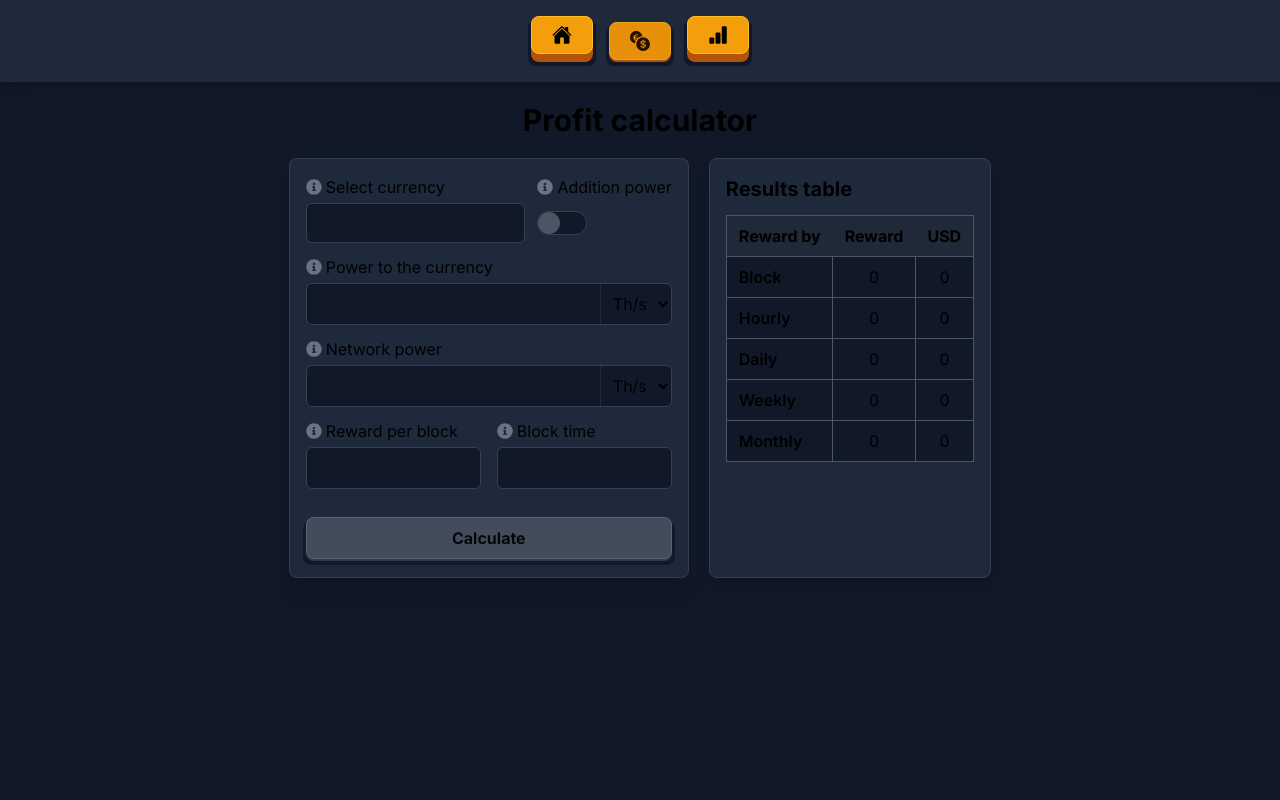
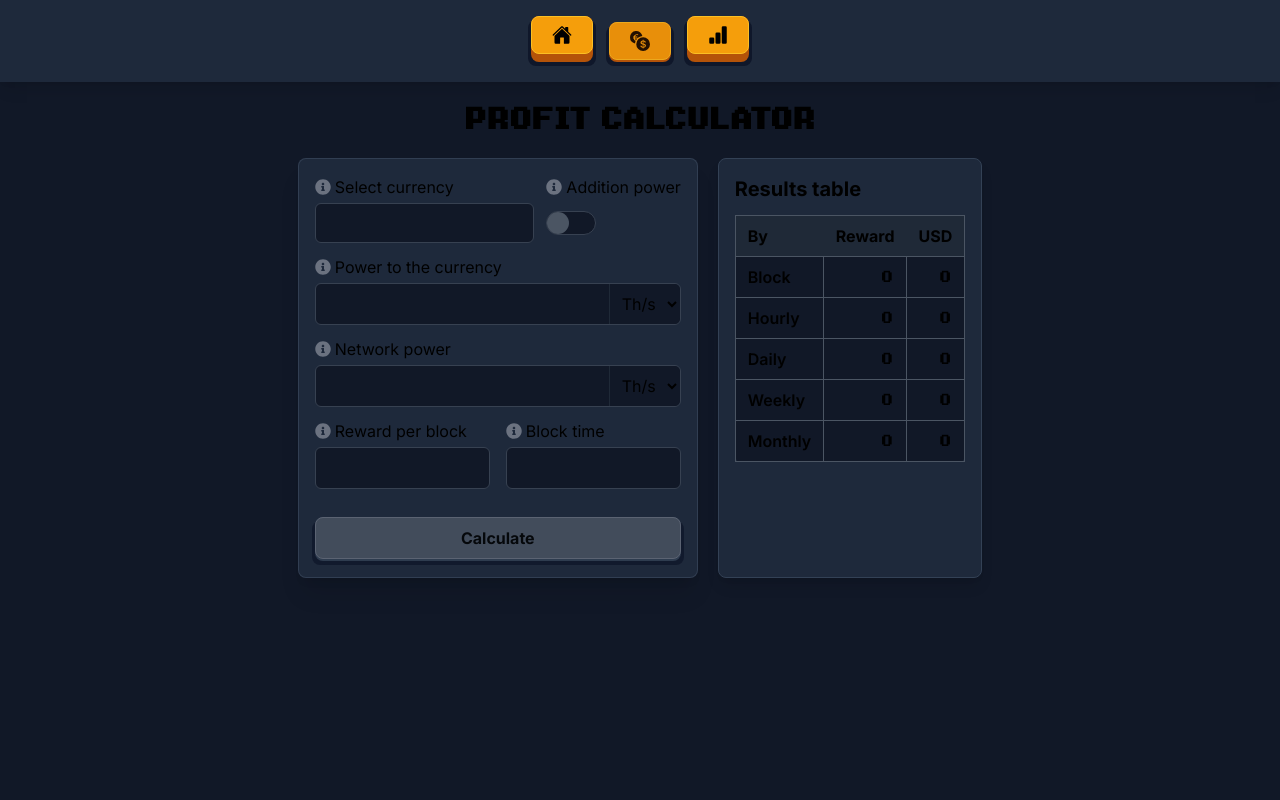
Before and after one commit to dagamdev/rollercoin-tools, a Next.js app: page /profit-calculator in a window 1280 px wide. Shown: the top 800 px of the page. Built offline with nearby package versions, Linux system fonts and the light colour scheme; no server answers.

Commit message:
add arcana font

```diff
--- a/package.json
+++ b/package.json
@@ -1,6 +1,6 @@
 {
   "name": "rollercoin-tools",
-  "version": "1.12.7",
+  "version": "1.13.7",
   "private": true,
   "scripts": {
     "dev": "next dev",
--- a/src/app/page.tsx
+++ b/src/app/page.tsx
@@ -1,7 +1,7 @@
 export default function Home () {
   return (
     <>
-      <h1 className='text-3xl font-bold mb-5'>Roller tools</h1>
+      <h1 className='arcana-text text-3xl font-bold mb-5'>Roller tools</h1>
 
       <p className='max-w-lg'>Tools for <strong>🐹 <a className='underline hover:no-underline text-blue-500' href='https://rollercoin.com/?r=lmuu1uvb' target='_blank' rel="noreferrer">RollerCoin</a></strong> like the <strong>profit</strong> calculator to decide which currency to mine, the <strong>profitability</strong> calculator to determine if a new acquisition is <strong>profitable</strong> based on its cost in <strong>RLT</strong>, and the <strong>power</strong> and <strong>bonus</strong> earnings.</p>
     </>
--- a/src/app/profit-calculator/page.tsx
+++ b/src/app/profit-calculator/page.tsx
@@ -17,7 +17,7 @@ export default function ProfitCalculatorPage () {
 
   return (
     <>
-      <h1 className='font-bold text-3xl mb-5' id='profit-calculator-title'>Profit calculator</h1>
+      <h1 className='arcana-text font-bold text-3xl mb-5' id='profit-calculator-title'>Profit calculator</h1>
       <SetTooltip targetId='profit-calculator-title' maxWidth={300}>
         With this calculator, you can calculate your earnings for each currency, displaying a <strong>profit</strong> overview table over time intervals ranging from per <strong>block</strong> to <strong>1 month</strong>.
       </SetTooltip>
--- a/src/app/profitability-calculator/page.tsx
+++ b/src/app/profitability-calculator/page.tsx
@@ -29,7 +29,7 @@ export default function ProfitabilityCalculator () {
 
   return (
     <>
-      <h1 className='font-bold text-3xl mb-5' id='profitability-calculator-title' >Profitability calculator</h1>
+      <h1 className='arcana-text font-bold text-3xl mb-5' id='profitability-calculator-title' >Profitability calculator</h1>
       <SetTooltip targetId='profitability-calculator-title' maxWidth={300}>
         With this calculator, you can calculate how much your mining power and bonus will increase with each new <strong>acquisition</strong> and determine if it&apos;s worthwhile or not based on its cost in <strong>RLT</strong>.
       </SetTooltip>
--- a/src/components/profit/table-row.tsx
+++ b/src/components/profit/table-row.tsx
@@ -26,8 +26,8 @@ export default function TableRow ({ rowData, USDValue }: {
   return (
     <tr>
       <td className='px-3 py-2 text-left font-semibold border border-gray-600'>{rowData.name}</td>
-      <td className='px-3 py-2 text-center border border-gray-600'>{parseFloat(reward.toFixed(6))}</td>
-      <td className='px-3 py-2 text-center border border-gray-600'>{USDTReward}</td>
+      <td className='arcana-text px-3 py-2 text-end border border-gray-600'>{parseFloat(reward.toFixed(6))}</td>
+      <td className='arcana-text px-3 py-2 text-end border border-gray-600'>{USDTReward}</td>
     </tr>
   )
 }
--- a/src/components/profit/table.tsx
+++ b/src/components/profit/table.tsx
@@ -53,7 +53,7 @@ export default function Table () {
       <table className='rounded-md border-collapse bg-gray-900'>
         <thead>
           <tr className='border border-gray-600 bg-gray-800'>
-            <th className='px-3 py-2 text-left'>Reward by</th>
+            <th className='px-3 py-2 text-left'>By</th>
             <th className='px-3 py-2 text-left'>Reward</th>
             <th className='px-3 py-2 text-left'>USD</th>
           </tr>
--- a/src/components/shared/custom-input.tsx
+++ b/src/components/shared/custom-input.tsx
@@ -50,7 +50,7 @@ export default function CustomInput ({ type, value, setValue, children }: {
       </p>
       {type === 'power'
         ? <section className='flex mt-1 w-full rounded-md border border-gray-700 bg-gray-900'>
-            <input className='px-3 w-full py-2 outline-none bg-transparent'
+            <input className='arcana-text px-3 w-full py-2 outline-none bg-transparent'
               onChange={handleChange}
               style={{
                 WebkitAppearance: 'none',
@@ -60,7 +60,7 @@ export default function CustomInput ({ type, value, setValue, children }: {
             />
           <UnitSelector selectValue={powerUnit} setSelectValue={setPowerUnit} />
         </section>
-        : <input className='flex w-full mt-1 px-3 py-2 outline-none rounded-md border border-gray-700 bg-gray-900'
+        : <input className='arcana-text flex w-full mt-1 px-3 py-2 outline-none rounded-md border border-gray-700 bg-gray-900'
           onChange={handleChange}
           style={{
             WebkitAppearance: 'none',
--- a/src/styles/globals.css
+++ b/src/styles/globals.css
@@ -1,6 +1,11 @@
 @tailwind base;
 @tailwind components;
 @tailwind utilities;
+
+@font-face {
+  font-family: 'Arcana';
+  src: url('/fonts/ArcanaRegular.woff') format('woff');
+}
 
 :root {
   --foreground-rgb: 0, 0, 0;
@@ -52,3 +57,8 @@ button.key.locked, button.key.pressed{
 button.key.locked span, button.key.pressed span{
   height: 2px;
 }
+
+.arcana-text{
+  font-family: Arcana, sans-serif;
+  letter-spacing: 1.4px;
+}
```
Also changed, not shown: public/fonts/ArcanaRegular.woff (added).
